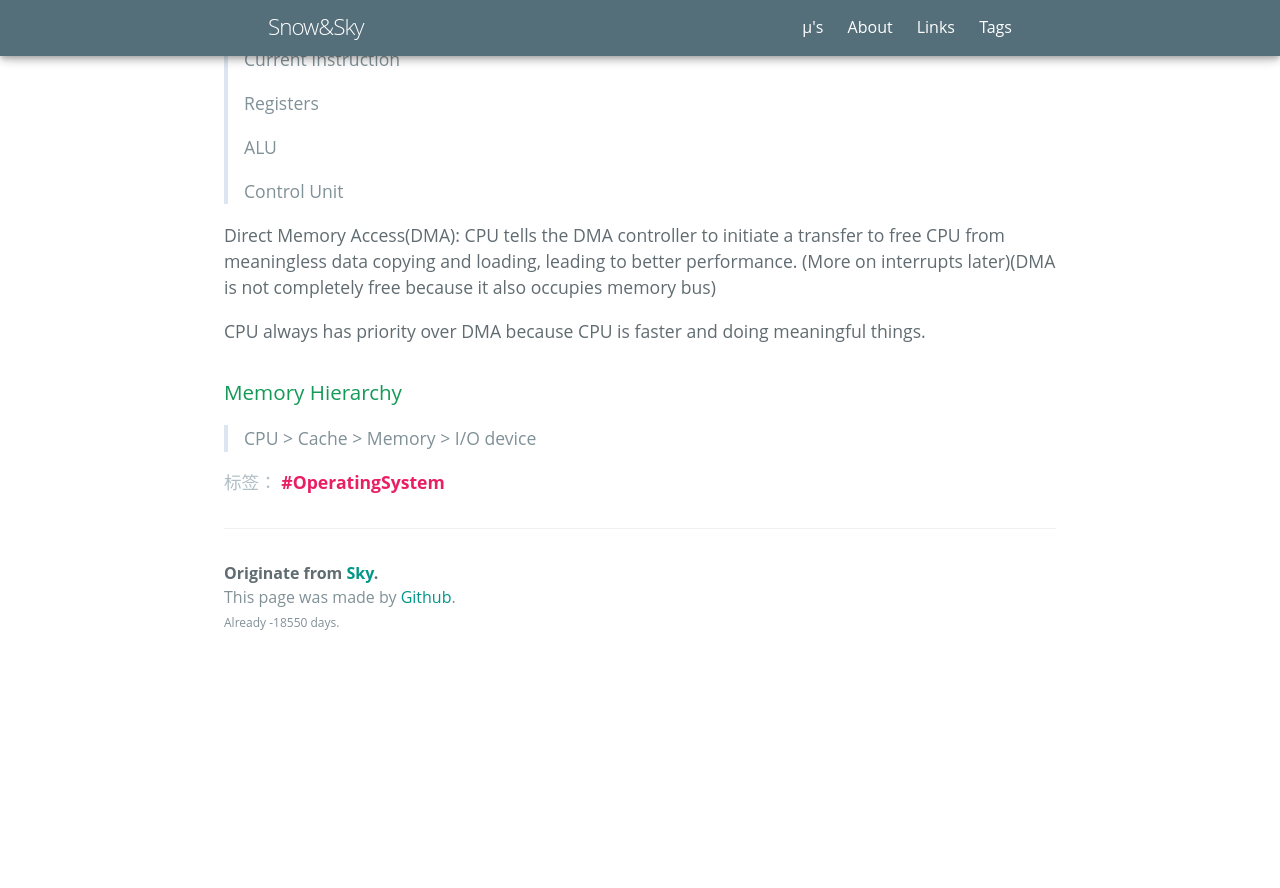
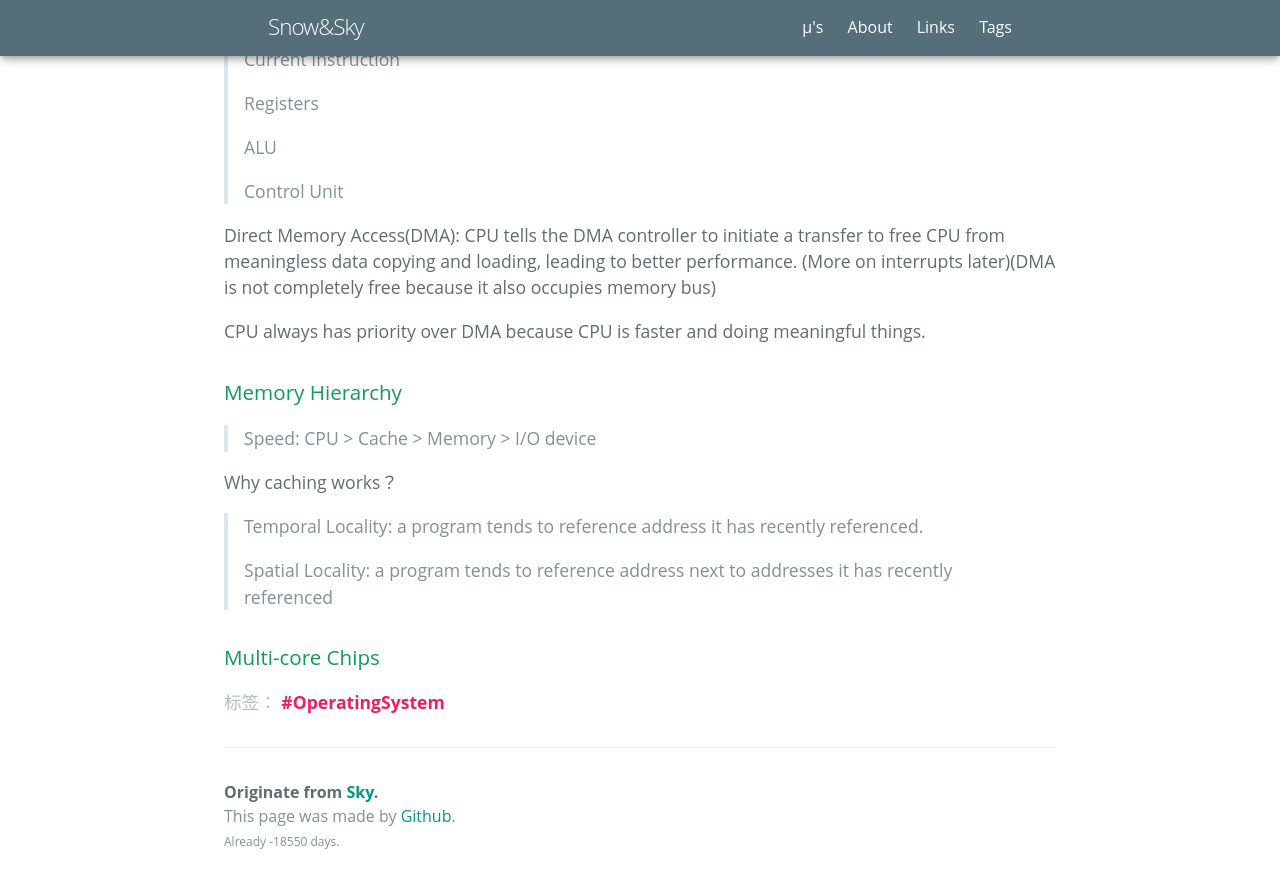
Before and after one commit to NishikinoSky/NishikinoSky.github.io, a Jekyll site: the page built from _posts/2020-10-16-Operating-System.md, in a window 1280 px wide and 900 px high, scrolled down 892 px. Shown: the top 888 px of the window. Built offline with Jekyll 4.4.1, drawn with Linux system fonts in a browser that asks for light colours; some web fonts are replaced; before the commit the page ends 1573 px from its top, so only the background shows below that.

Commit message:
Update 2020-10-16-Operating-System.md

```diff
--- a/_posts/2020-10-16-Operating-System.md
+++ b/_posts/2020-10-16-Operating-System.md
@@ -32,4 +32,11 @@ Direct Memory Access(DMA): CPU tells the DMA controller to initiate a transfer t
 CPU always has priority over DMA because CPU is faster and doing meaningful things.
 
 ### Memory Hierarchy
-> CPU > Cache > Memory > I/O device
+> Speed: CPU > Cache > Memory > I/O device
+
+Why caching works？
+> Temporal Locality: a program tends to reference address it has recently referenced.
+>
+> Spatial Locality: a program tends to reference address next to addresses it has recently referenced
+
+### Multi-core Chips
```
